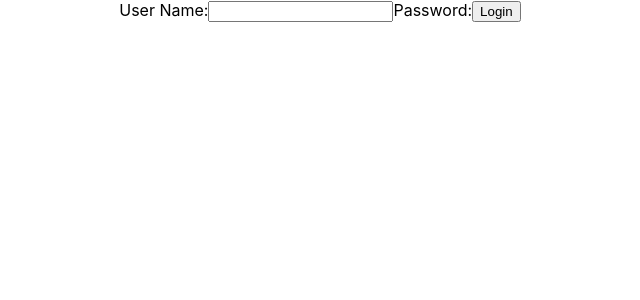
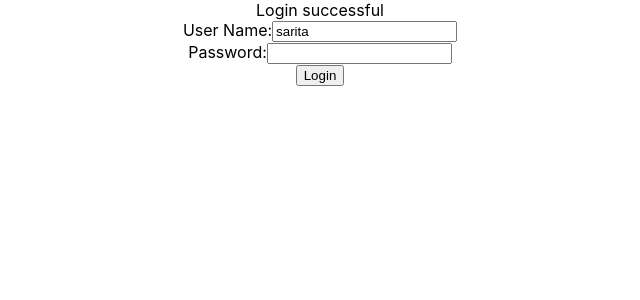
Before and after one commit to sarita480/todo-app-react, a React (Create React App) app: page / in a window 1280 px wide. Shown: the top 300 px of the page, without its empty margins (320-960 px from the left). Built offline with nearby package versions, Linux system fonts and the light colour scheme.

Commit message:
add login component

```diff
--- a/src/components/todo.jsx
+++ b/src/components/todo.jsx
@@ -10,15 +10,73 @@ class TodoApp extends Component
     }
 }
 class LoginComponent extends Component{
+    constructor(props)
+    {
+        super(props)
+        this.state=
+        {
+            username:'sarita',
+            password:'',
+            haslogInFailed:'false',
+            showSuccessMessage:'false'
+        }
+        this.handleUserNameChange = this.handleUserNameChange.bind(this)
+        this.handleUserPasswordChange= this.handleUserPasswordChange.bind(this)
+        this.logInClicked = this.logInClicked.bind(this)
+
+    }
+    handleUserNameChange(event)
+    {
+        //gives the value which is being changed
+        console.log(event.target.value);
+        this.setState({username:event.target.value })
+    }
+    handleUserPasswordChange(event)
+    {
+        console.log(event.target.value)
+        this.setState({password:event.target.value})
+    }
+    logInClicked()
+    {
+        //sarita, dummy(hard coded username and password)
+        if(this.state.username === 'sarita' && this.state.password==='dummy')
+        {
+            console.log("successful")
+            this.setState({showSuccessMessage:true})
+            this.setState({haslogInFailed:false})
+        }
+        else
+        {
+            console.log("login failed")
+            this.setState({showSuccessMessage:false})
+            this.setState({haslogInFailed:true})
+        }
+       // console.log(this.state)
+
+    }
     render()
     {
         return(
             <div >
-           User Name:<input type="text" name="username" />
-           Password:<imput type="text" name="password"/>
-           <button>Login</button>
+                <showInvalidCredentials haslogInFailed={this.state.haslogInFailed}/>
+                <div>Login successful</div>
+           User Name:<input type="text" name="username" value={this.state.username} onChange={this.handleUserNameChange}/><br/>
+           Password:<input type="password" name="password" value={this.state.password} onChange={this.handleUserPasswordChange}/><br/>
+           <button back onClick={this.logInClicked}>Login</button>
            </div>
         )
     }
+
 }
+function showInvalidCredentials(props)
+    {
+        if(props.haslogInFailed)
+        {
+            return <div>Invalid Credentials</div>
+        }
+        else
+        {
+            return <div>Login Successful</div>
+        }
+    }
 export default TodoApp
```
